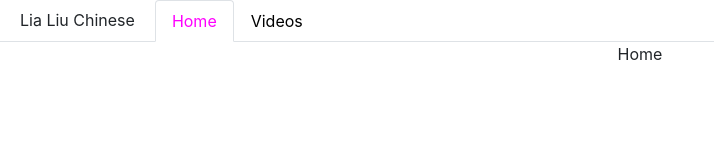
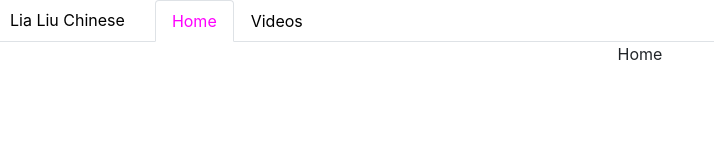
Before and after one commit to Clatrobe00/liachinese, a React (Create React App) app: page / in a window 1280 px wide. Shown: the top 160 px of the page, without its empty margins (0-714 px from the left). Built offline with nearby package versions, Linux system fonts and the light colour scheme.

Commit message:
style navbar

```diff
--- a/src/components/navbar.css
+++ b/src/components/navbar.css
@@ -1,11 +1,30 @@
 .nav-title {
-    padding: 8px 20px;
+    padding-top: 8px;
+    padding-left: 10px;
+    padding-right: 30px;
+    color: black;
+    text-decoration: none;
+    display: block;
+    text-align: center;
+}
+
+.nav-title:hover {
+    padding-top: 8px;
+    padding-left: 10px;
+    padding-right: 30px;
+    color: black;
+    text-decoration: none !important;
 }
 
 .nav-link {
     color: black;
 }
 
+.nav-link:hover {
+    color: black;
+    text-decoration: none;
+}
+
 .active {
     color: magenta !important;
 }
--- a/src/components/navbar.js
+++ b/src/components/navbar.js
@@ -48,7 +48,11 @@ function NavBar () {
         <div>
 
             <ul className="nav nav-tabs">
-                <li className="nav-title">Lia Liu Chinese</li>
+                <li className="nav-item">
+                <Link to="/" className="nav-title">
+                    Lia Liu Chinese
+                </Link>
+                </li>
                 <li className="nav-item">
                 <Link to="/" className={location.pathname === "/" ? "nav-link active" : "nav-link"}>
                     Home
```
